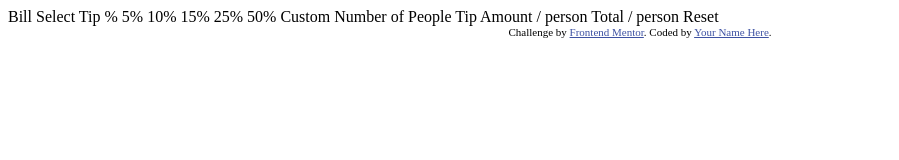
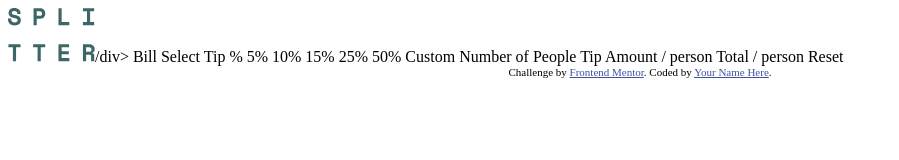
Before and after one commit to yeimi-g/reto, a plain HTML site: page index.html in a window 1280 px wide. Shown: the whole page, without its empty margins (0-899 px from the left). Drawn offline with Linux system fonts and the light colour scheme.

Commit message:
primer commit

```diff
--- a/index.html
+++ b/index.html
@@ -5,16 +5,13 @@
   <meta name="viewport" content="width=device-width, initial-scale=1.0"> <!-- displays site properly based on user's device -->
 
   <link rel="icon" type="image/png" sizes="32x32" href="./images/favicon-32x32.png">
+  <link rel="stylesheet" href="./style.css">
 
   <title>Frontend Mentor | Tip calculator app</title>
-
-  <!-- Feel free to remove these styles or customise in your own stylesheet 👍 -->
-  <style>
-    .attribution { font-size: 11px; text-align: center; }
-    .attribution a { color: hsl(228, 45%, 44%); }
-  </style>
 </head>
 <body>
+  <div class="logo"><img src="images/logo.svg" alt="">/div>
+
 
   Bill
 
--- /dev/null
+++ b/style.css
@@ -0,0 +1,2 @@
+.attribution { font-size: 11px; text-align: center; }
+.attribution a { color: hsl(228, 45%, 44%); }
```
Also changed, not shown: script.js (added).
